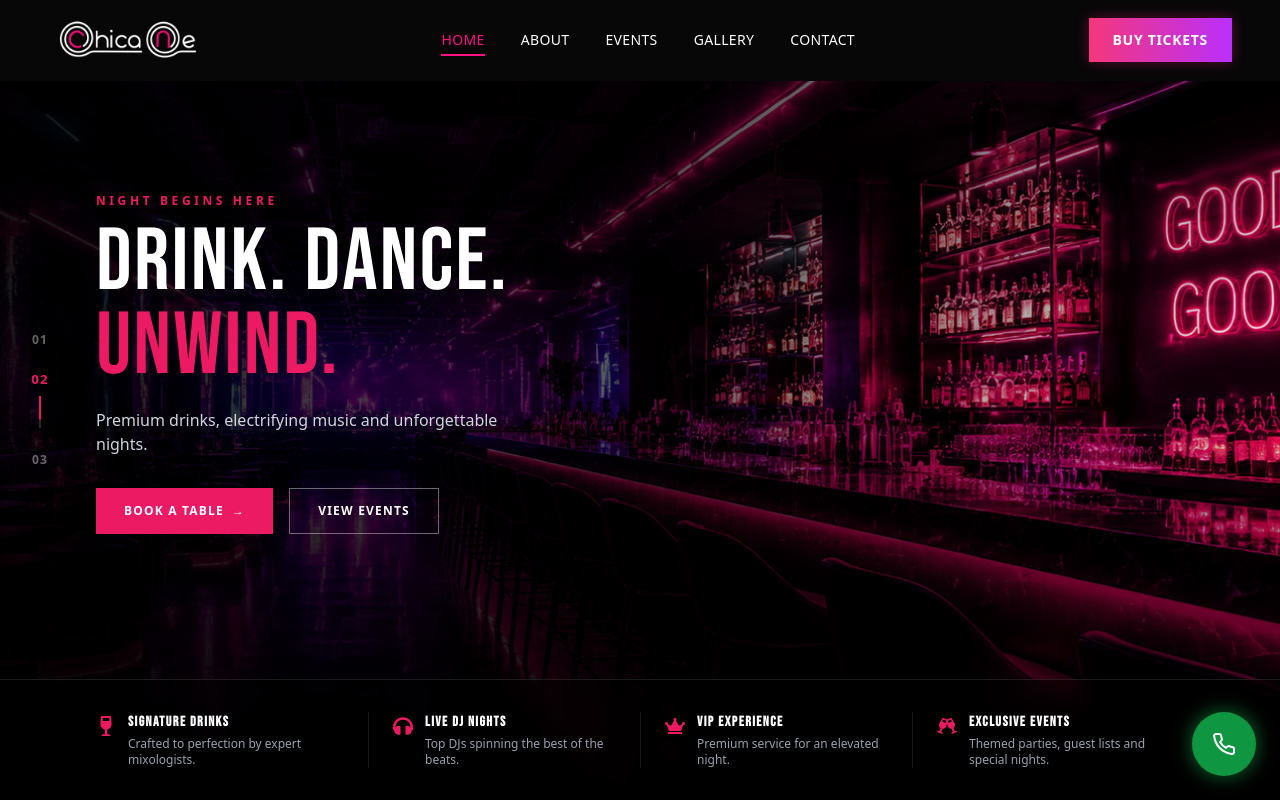
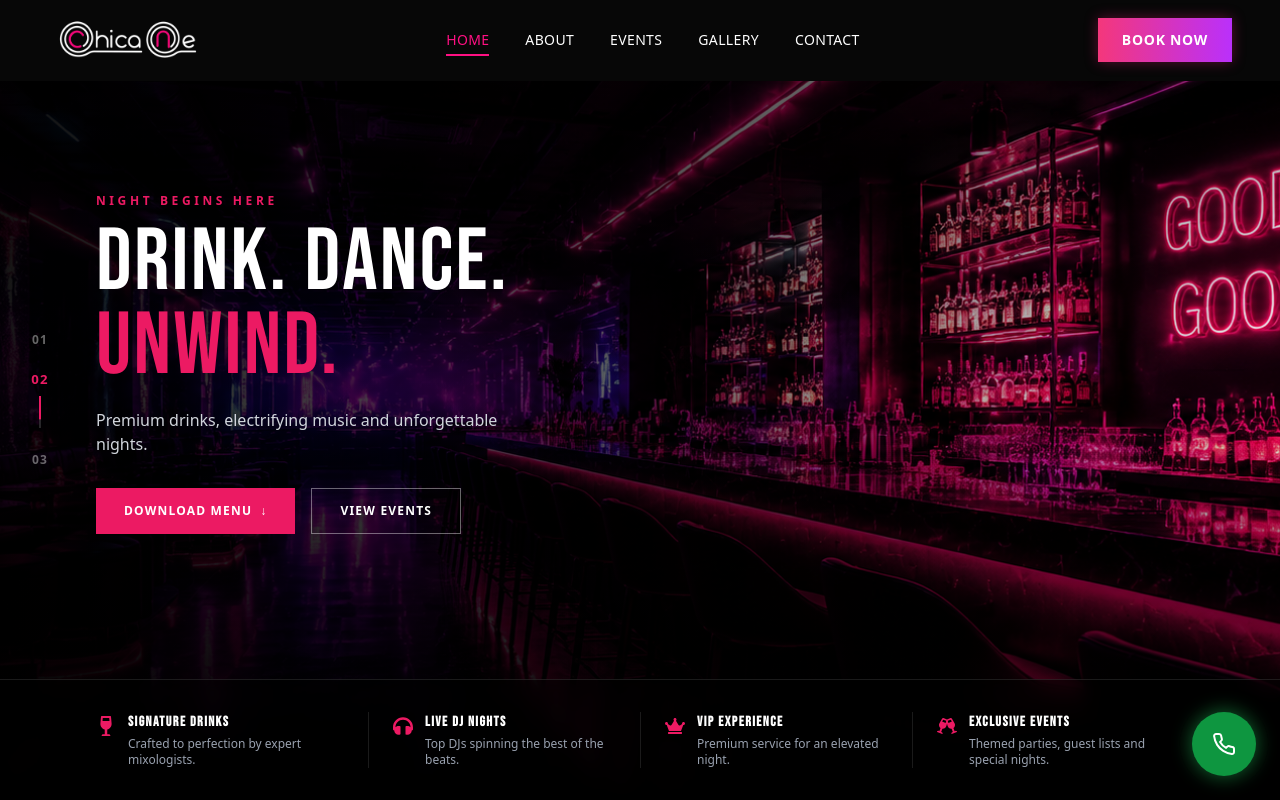
Before and after one commit to Ankitamishra17/club_website, a Next.js app: page / in a window 1280 px wide. Shown: the top 800 px of the page. Built offline with nearby package versions, Linux system fonts and the light colour scheme.

Commit message:
add drink and food menu

```diff
--- a/src/components/Navbar.jsx
+++ b/src/components/Navbar.jsx
@@ -110,7 +110,7 @@ export default function Navbar() {
                 variants={{ hover: { color: "#000" } }}
                 transition={{ duration: 0.2 }}
               >
-                Buy tickets
+                Book Now
               </motion.span>
             </motion.button>
           </div>
@@ -200,7 +200,7 @@ export default function Navbar() {
                   bg-[linear-gradient(to_right,var(--color-gradient-left),var(--color-gradient-right))]
                   shadow-[var(--shadow-glow)]"
                 >
-                  Buy tickets
+                  Book now
                 </motion.button>
               </div>
             </motion.div>
--- a/src/components/about/HeroSection.jsx
+++ b/src/components/about/HeroSection.jsx
@@ -180,14 +180,14 @@ export default function HeroSection() {
               <span aria-hidden>→</span>
             </MotionLink>
 
-            <MotionLink
-              href="/event"
+            <motion.a
+              href="/menu-card-1-NEW-FILE.pdf" download
               className="btn-ghost-amber relative inline-flex items-center justify-center gap-2 overflow-hidden border border-white/40 px-6 py-3 text-xs font-bold uppercase tracking-widest text-white transition-[box-shadow,border-color] duration-200 sm:px-7 sm:py-3.5"
               whileHover={{ scale: 0.97 }}
               transition={{ duration: 0.2, ease: "easeOut" }}
             >
-              View Events
-            </MotionLink>
+              Download Food Menu
+            </motion.a>
           </div>
         </div>
 
--- a/src/components/event/HeroSection.jsx
+++ b/src/components/event/HeroSection.jsx
@@ -168,24 +168,39 @@ Upcoming Events · Reserve Early            </span>
 
           {/* CTAs */}
           <div className="mt-7 flex w-full max-w-xs flex-col gap-3 sm:mt-8 sm:max-w-none sm:flex-row sm:gap-4">
-            <MotionLink
-              href="/contact"
+            <motion.a
+              href="/Menu-card-Alcohol-NEW.pdf" download
               className="btn-glow-pink relative inline-flex items-center justify-center gap-2 overflow-hidden bg-[var(--color-brand-pink,#ec1a63)] px-6 py-3 text-xs font-bold uppercase tracking-widest text-white transition-shadow duration-200 sm:px-7 sm:py-3.5"
               whileHover={{ scale: 0.97 }}
               transition={{ duration: 0.2, ease: "easeOut" }}
             >
-                Reserve Your Spot
-              <span aria-hidden>→</span>
-            </MotionLink>
+                Download Drink Menu
+              <span aria-hidden>↓</span>
+            </motion.a>
 
-            <MotionLink
+            {/* <MotionLink
               href="/gallery"
               className="btn-ghost-amber relative inline-flex items-center justify-center gap-2 overflow-hidden border border-white/40 px-6 py-3 text-xs font-bold uppercase tracking-widest text-white transition-[box-shadow,border-color] duration-200 sm:px-7 sm:py-3.5"
               whileHover={{ scale: 0.97 }}
               transition={{ duration: 0.2, ease: "easeOut" }}
             >
               Visit Gallery
-            </MotionLink>
+            </MotionLink> */}
+
+            {/* Plain <a> (not next/link) + `download` attribute so the
+                browser saves the file instead of navigating to it.
+                This file must exist at /public/menu-card-1-NEW-FILE.pdf
+                in your Next.js project for this path to resolve. */}
+            <motion.a
+              href="/menu-card-1-NEW-FILE.pdf"
+              download
+              className="btn-ghost-amber relative inline-flex items-center justify-center gap-2 overflow-hidden border border-white/40 px-6 py-3 text-xs font-bold uppercase tracking-widest text-white transition-[box-shadow,border-color] duration-200 sm:px-7 sm:py-3.5"
+              whileHover={{ scale: 0.97 }}
+              transition={{ duration: 0.2, ease: "easeOut" }}
+            >
+              Download Menu
+              <span aria-hidden>↓</span>
+            </motion.a>
           </div>
         </div>
 
--- a/src/components/event/PastEvent.jsx
+++ b/src/components/event/PastEvent.jsx
@@ -189,15 +189,14 @@ export default function WeeklyLineup() {
                   </h3>
                   <p className="text-gray-200 text-sm mt-2 max-w-md">{night.blurb}</p>
 
-                  <Link href="/contact" className="mt-5 sm:mt-6 w-fit" tabIndex={isActive ? 0 : -1}>
+                  <motion.a href="/Menu-card-Alcohol-NEW.pdf" download className="mt-5 sm:mt-6 w-fit" tabIndex={isActive ? 0 : -1}>
                     <span
                       className="relative overflow-hidden inline-block px-5 py-3 sm:px-7 sm:py-3.5 uppercase text-xs font-bold tracking-wider text-white
                       bg-[linear-gradient(to_right,var(--color-gradient-left),var(--color-gradient-right))]
                       shadow-[var(--shadow-glow)] hover:brightness-110 transition-[filter]"
                     >
-                      Reserve a table
-                    </span>
-                  </Link>
+                    Download Bar Menu                    </span>
+                  </motion.a>
                 </motion.div>
               </button>
             );
--- a/src/components/home/ContactSction.jsx
+++ b/src/components/home/ContactSction.jsx
@@ -91,7 +91,7 @@ export default function Visit() {
                   }}
                   transition={{ duration: 0.3 }}
                 >
-                  <h1> BUY TICKETS</h1>
+                  <h1> Book Now</h1>
                 </motion.span>
               </motion.button>
             </Link>
--- a/src/components/home/HeroSection.jsx
+++ b/src/components/home/HeroSection.jsx
@@ -154,15 +154,21 @@ export default function HeroSection() {
 
         {/* Buttons — stack and go full width on phones so they stay easy to tap */}
         <div className="mt-8 flex w-full flex-col gap-3 xs:max-w-xs sm:max-w-none sm:flex-row sm:gap-4">
-          <MotionLink
-            href="/contact"
+          {/* Plain <a> (not next/link) + the `download` attribute, so the
+              browser saves the file instead of navigating to / previewing
+              it. This file must exist at /public/menu-card-1-NEW-FILE.pdf
+              in your Next.js project (i.e. project-root/public/menu-card-1-NEW-FILE.pdf)
+              for this path to resolve to a real file. */}
+          <motion.a
+            href="/menu-card-1-NEW-FILE.pdf"
+            download
             className="relative inline-flex items-center justify-center gap-2 overflow-hidden bg-[var(--color-brand-pink,#ec1a63)] px-7 py-3.5 text-xs font-bold uppercase tracking-widest text-white"
             whileHover={{ scale: 0.97 }}
             transition={{ duration: 0.2, ease: "easeOut" }}
           >
-            Book a Table
-            <span aria-hidden>→</span>
-          </MotionLink>
+            Download Menu
+            <span aria-hidden>↓</span>
+          </motion.a>
 
           <MotionLink
             href="/event"
--- a/src/components/home/OurService.jsx
+++ b/src/components/home/OurService.jsx
@@ -90,7 +90,7 @@ export default function Services() {
             variants={{ hover: { color: "#000" } }}
             transition={{ duration: 0.2 }}
           >
-            Buy tickets
+            Book Now
             <ArrowUpRight
               size={18}
               className="transition-transform duration-300 group-hover:translate-x-0.5 group-hover:-translate-y-0.5"
```
Also changed, not shown: 2 other files (tests, documents, lock files or other folders).
